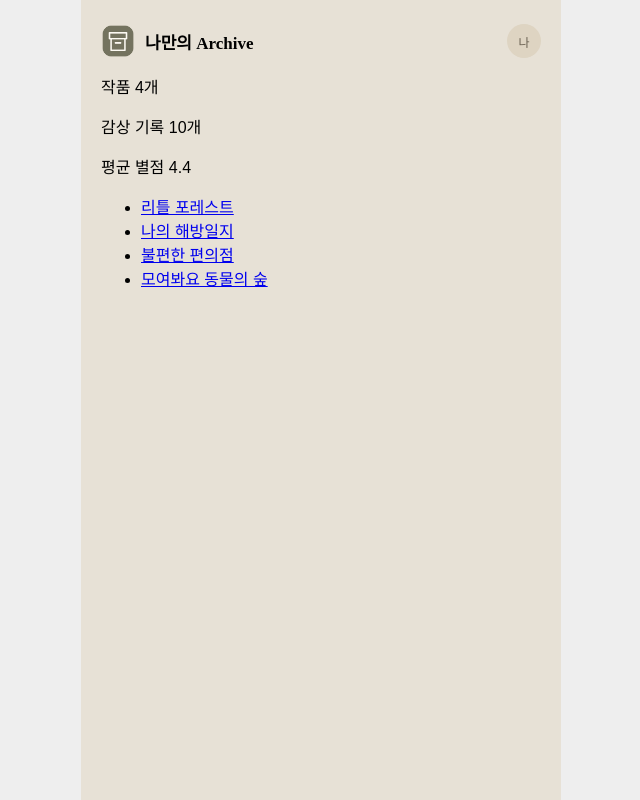
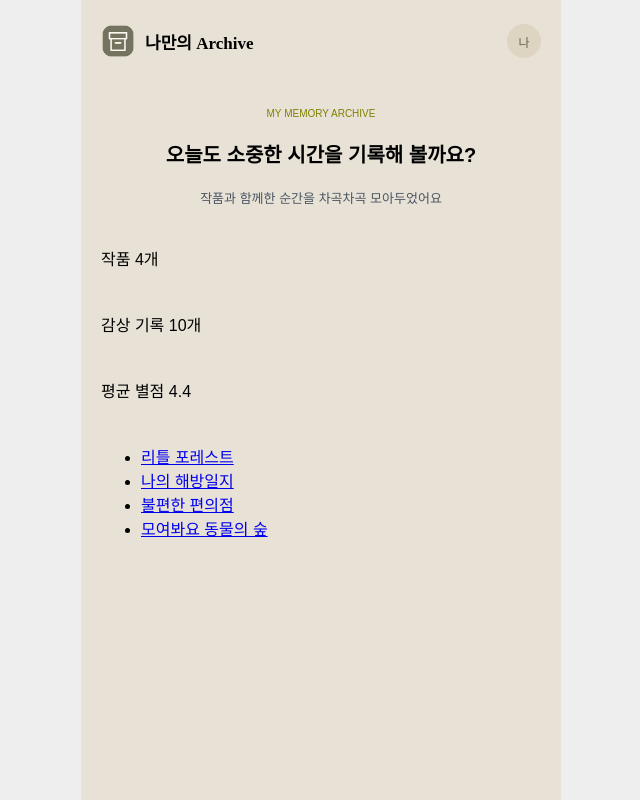
Before and after one commit to newuser1002-bot/my-archive, a React (Vite) app: page / in a window 1280 px wide. Shown: the whole page, without its empty margins (319-959 px from the left). Built offline with nearby package versions, Linux system fonts and the light colour scheme.

Commit message:
홈 소개 문구 및 스타일 작업

```diff
--- a/src/pages/home/Home.css
+++ b/src/pages/home/Home.css
@@ -10,8 +10,8 @@
     justify-content: space-between; /* 양 끝에 보내 버린다. */
 }
 
-/* 브랜드 글꼴 */
-.home-brand {
+/* 브랜드 글꼴 헤더전용*/
+.home-font_header {
     font-family: var(--font-title);
     font-size: 17px;
     font-weight: 700;
@@ -21,6 +21,36 @@
     display: flex;
     align-items: center;
     gap: 10px;
+}
+
+/* 헤더와 소개 영역 사이 간격과 body 글꼴*/
+.home-intro {
+    padding-top: 30px;
+    font-family: var(--font-body);
+}
+
+/* 소개 영역 중 '소' 크기 글꼴*/
+.home-intro-small {
+    font-size: 10px;
+    font-weight: 300;
+    color: #808000;
+    text-align: center;
+}
+
+/* 소개 영역 중 '중' 크기 글꼴*/
+.home-intro-middle {
+    font-size: 13px;
+    font-weight: 400;
+    color: #4B5563;
+    text-align: center;
+}
+
+/* 소개 영역 중 '대' 크기 글꼴*/
+.home-intro-large {
+    font-size: 20px;
+    font-weight: 700;
+    color: black;
+    text-align: center;
 }
 
 /* 원형 프로필 버튼 */
--- a/src/pages/home/Home.jsx
+++ b/src/pages/home/Home.jsx
@@ -20,14 +20,24 @@ export default function Home() {
 
     return (
         <main className="home-page">
+
+            <div style={{display: 'flex', flexDirection: 'column', gap: '10px'}}>
+
             {/* 홈 상단 : 로고 및 프로필 버튼 */}
             <header className="home-header">
-                <div className="home-brand">
+                <div className="home-font_header">
                     <img src={logo} className="home-logo"/>
                     <span>나만의 Archive</span>
                 </div>
                 <span className="home-profile">나</span>
             </header>
+
+            <div className="home-intro">
+            <p className="home-intro-small">MY MEMORY ARCHIVE</p>
+            <p className="home-intro-large">오늘도 소중한 시간을 기록해 볼까요?</p>
+            <p className="home-intro-middle">작품과 함께한 순간을 차곡차곡 모아두었어요</p>
+            </div>
+
 
             <p>작품 {works.length}개</p>
             <p>감상 기록 {reviews.length}개</p>
@@ -44,6 +54,7 @@ export default function Home() {
                     </li>
                 ))}
             </ul>
+            </div>
         </main>
     );
 }
```
